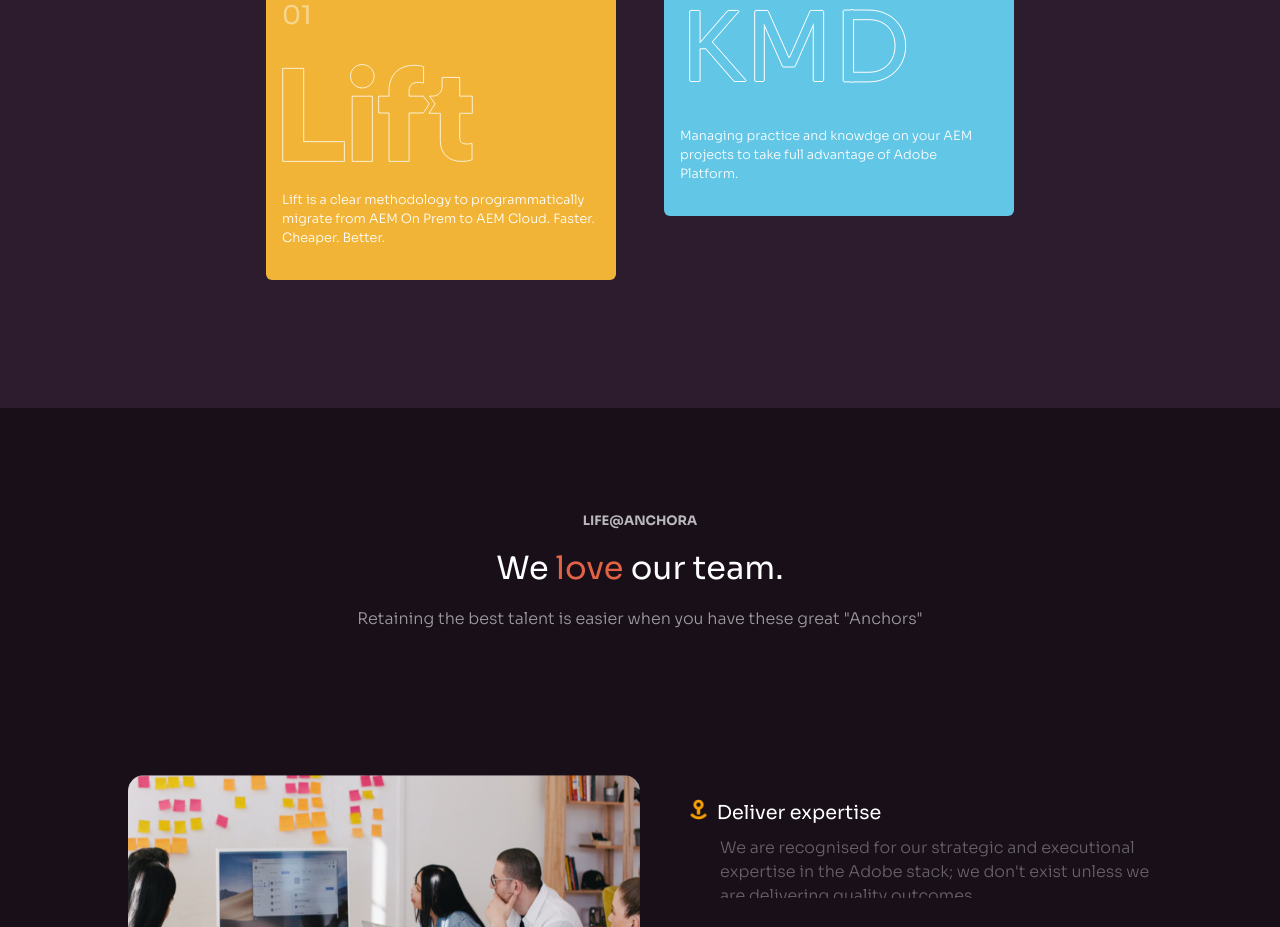
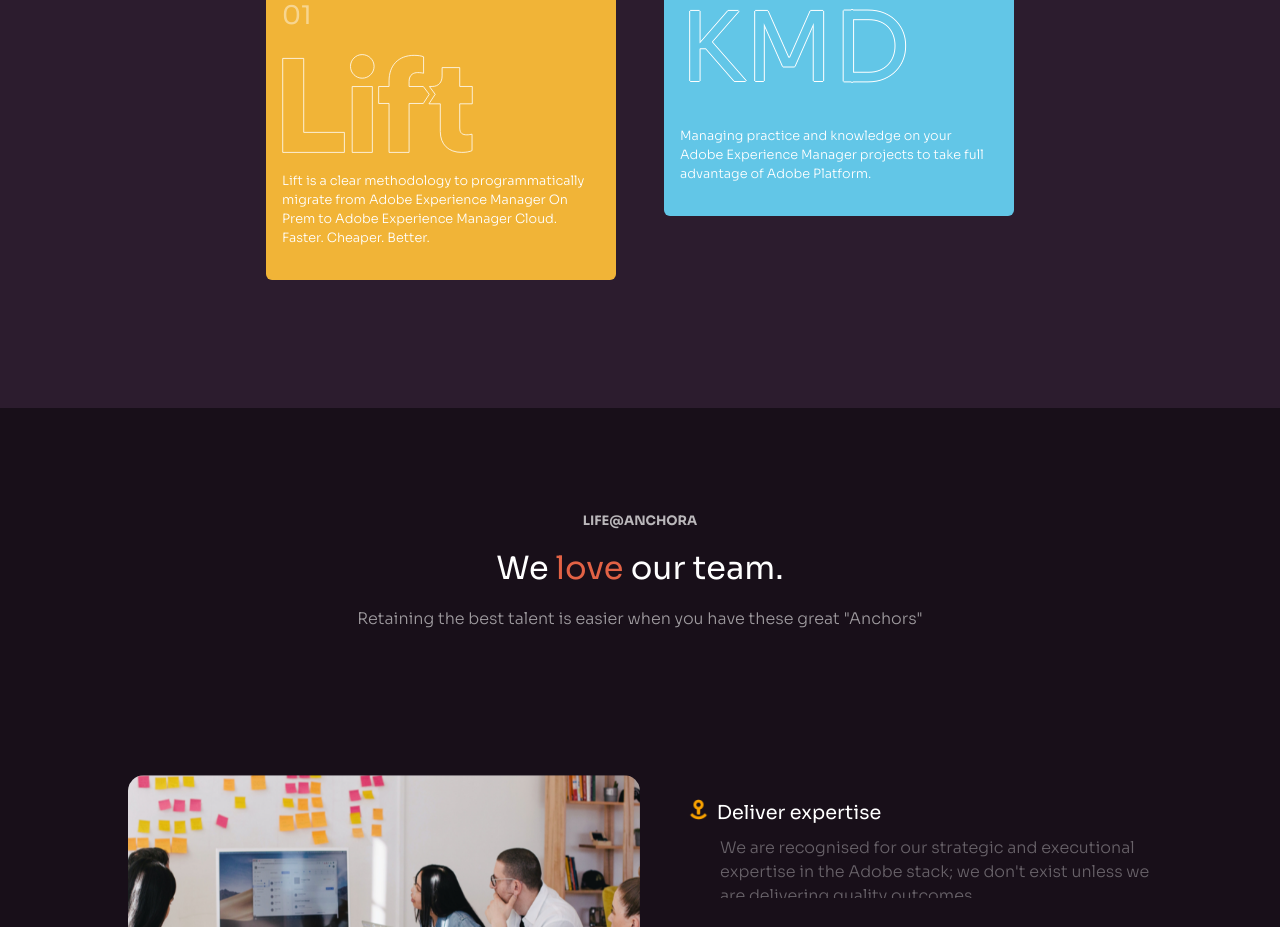
Before and after one commit to anchoraorg/anchora.com.au-dev, a Vue app: page / in a window 1280 px wide. Shown: the part 4040-4967 px from the top of the page. Built offline with nearby package versions, Linux system fonts and the light colour scheme.

Commit message:
fix typos.

```diff
--- a/src/components/sections/OurProducts.vue
+++ b/src/components/sections/OurProducts.vue
@@ -40,21 +40,21 @@
         title: "Lift",
         logo: require("../../assets/images/products/lift-outline-white.svg"),
         description:
-          "Lift is a clear methodology to programmatically migrate from AEM On Prem to AEM Cloud. Faster. Cheaper. Better.",
+          "Lift is a clear methodology to programmatically migrate from Adobe Experience Manager On Prem to Adobe Experience Manager Cloud. Faster. Cheaper. Better.",
       },
       {
         number: "02",
         color: "#62C6E7",
         title: "KMD",
         description:
-          "Managing practice and knowdge on your AEM projects to take full advantage of Adobe Platform.",
+          "Managing practice and knowledge on your Adobe Experience Manager projects to take full advantage of Adobe Platform.",
       },
       // {
       //   number: "03",
       //   color: "#E26245",
-      //   title: "Product 3",
+      //   title: "Stitch",
       //   description:
-      //     "Lorem ipsum dolor sit amet, consectetur adipiscing elit. ",
+      //     "Stitching digital marketing and advertising components working together, to deliver seamless and constant single customer view and experience, from brand awareness to advocate",
       // },
     ]);
     return {
--- a/src/components/sections/WeDoThis.vue
+++ b/src/components/sections/WeDoThis.vue
@@ -91,9 +91,9 @@
           "Anchora is the leading Marketing Technology and Customer Experience consultancy in APAC.",
         readmore: `Anchora is a true digital partner to your business and team, delivering together on the <strong>Business Discovery and Planning, Implementations/Integrations, Training and Enablement, Hyper-care, Ongoing Drive Success and Full Services</strong>. Our Leading MarTech specialists are industry renowned in:<br>
 <ul><li>Content and Digital Assets Management (CMS)</li>
-<li>Customer Data Management (CDP)</li>
+<li>Customer Data Management and Platform (CDP)</li>
 <li>Web and Mobile Tracking and Analytics</li>
-<li>Omni-channel Marketing Automation and Lifecycle Campaign Management</li>
+<li>Data Driven Omni-channel Marketing Automation and Lifecycle Campaign Management, B2C and B2B</li>
 <li>Cross Channel Conversation Rate Optimization and Personalization (CRO)</li></ul>`,
         color: "#62C6E7",
       },
```
